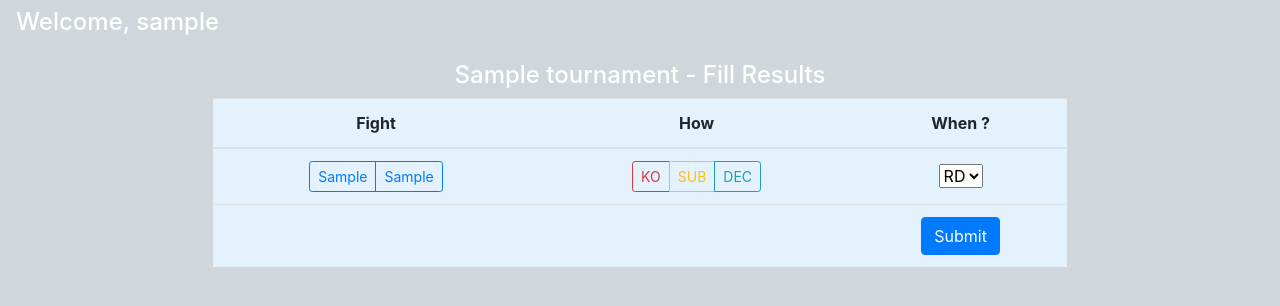
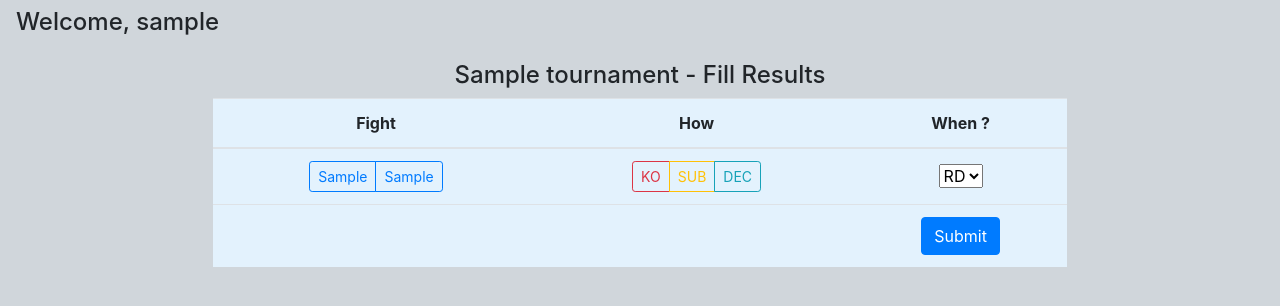
Before and after one commit to Vincent-Crescente/MMA_With_The_Boys, a Flask app: page /filltournament/1 in a window 1280 px wide. Shown: the part 56-362 px from the top of the page. Run offline with Flask 2, Linux system fonts and the light colour scheme; the visitor is signed in with stand-in values (Sample User, id 1); tables that the repository leaves empty hold one stand-in row (values such as "Sample post").

Commit message:
taking away white font and placeholder in make tournament

```diff
--- a/templates/fillTournament.html
+++ b/templates/fillTournament.html
@@ -4,13 +4,13 @@
 <div class="row">
 
     <div class="col-sm-6 mb-2">
-        <h4 class="text-left mt-2 ml-3 hidden-xs float-left" style="color:white;"> Welcome, {% block name %} {{ userdata.username }}{% endblock %}</h4>
+        <h4 class="text-left mt-2 ml-3 hidden-xs float-left" > Welcome, {% block name %} {{ userdata.username }}{% endblock %}</h4>
     </div>
 
 </div>
 
 
-<p class="text-center h4 align-self-center mt-2" style="color:white;">{{ tname }} - Fill Results</p>
+<p class="text-center h4 align-self-center mt-2" >{{ tname }} - Fill Results</p>
 <form method="POST" action="">
     <table class="table col-8 mx-auto table-hover" style="background-color: #e3f2fd;">
 
--- a/templates/makeTournament.html
+++ b/templates/makeTournament.html
@@ -233,7 +233,7 @@ $(document).ready(function(){
 
             if(currentNo_OfRows < maxFights){
 
-                 var newRow = '<tr class="inputRow"><td><input type="text" class="form-control oneInputRow opp1" name="opp1[]" value="" ></td><td><input type="text" class="form-control oneInputRow opp2" name="opp2[]" value="" ></td><td><input type="text" class="form-control oneInputRow rd" name="rd[]" value="" placeholder="3"><td class="text-center"><div class="btn-group btn-group-toggle mt-1"  data-toggle="buttons"><label class="btn btn-sm btn-outline-warning prelimLabel"><input type="radio" class="prelimtemp" value="y"> Prelim<input hidden type="text" name="prelim[]" value=""></label><label class="btn btn-sm btn-outline-danger prelimLabel"><input type="radio"  class="prelimtemp" value="n"> Main<input hidden type="text" name="prelim[]" value=""></label></div></td><td style="position:relative;border-top:0px;"><button class="btn x-button" type="button">&#10006;</button></td></tr>';
+                 var newRow = '<tr class="inputRow"><td><input type="text" class="form-control oneInputRow opp1" name="opp1[]" value="" ></td><td><input type="text" class="form-control oneInputRow opp2" name="opp2[]" value="" ></td><td><input type="text" class="form-control oneInputRow rd" name="rd[]" value=""><td class="text-center"><div class="btn-group btn-group-toggle mt-1"  data-toggle="buttons"><label class="btn btn-sm btn-outline-warning prelimLabel"><input type="radio" class="prelimtemp" value="y"> Prelim<input hidden type="text" name="prelim[]" value=""></label><label class="btn btn-sm btn-outline-danger prelimLabel"><input type="radio"  class="prelimtemp" value="n"> Main<input hidden type="text" name="prelim[]" value=""></label></div></td><td style="position:relative;border-top:0px;"><button class="btn x-button" type="button">&#10006;</button></td></tr>';
                  currentNo_OfRows++;
                  $('#topTable').append(newRow);
              }
```
